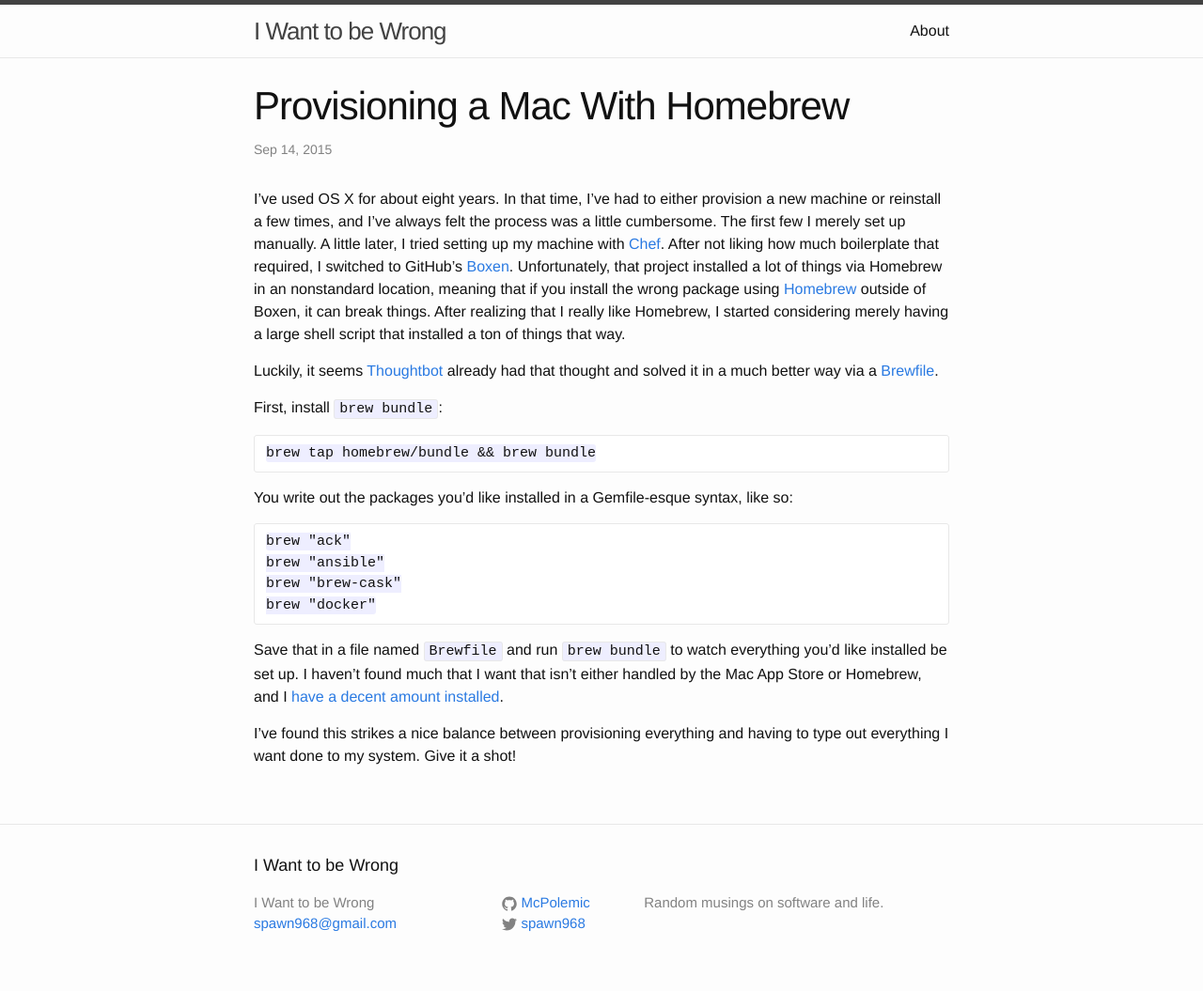
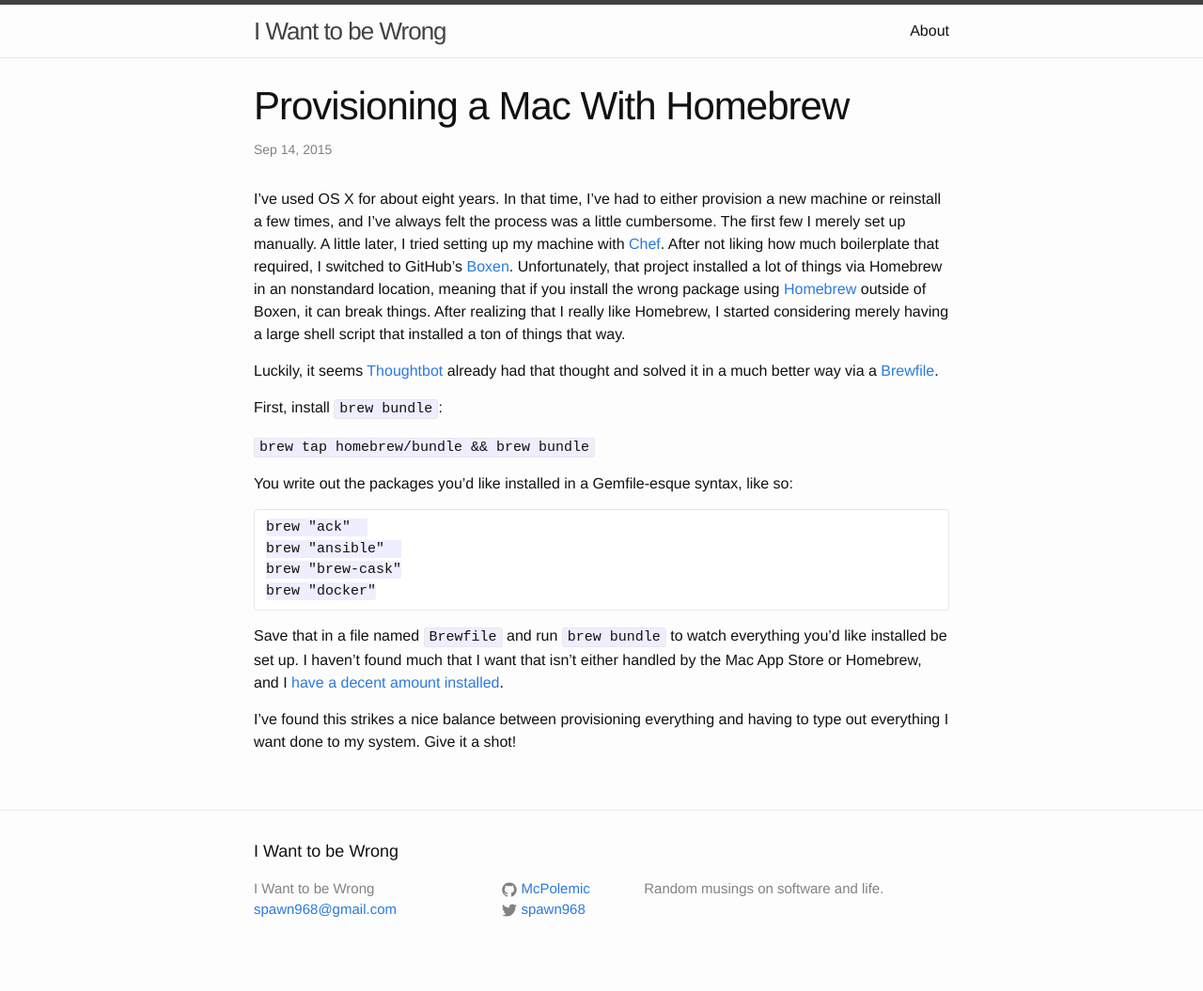
Before and after one commit to McPolemic/McPolemic.github.io, a Jekyll site: the page built from _posts/2015-09-14-provisioning-a-mac-with-homebrew.md, in a window 1280 px wide. Shown: the whole page at 94% size. Built offline with Jekyll 4.4.1, drawn with Linux system fonts in a browser that asks for light colours.

Commit message:
Fix up some formatting

````diff
--- a/_posts/2015-09-14-provisioning-a-mac-with-homebrew.md
+++ b/_posts/2015-09-14-provisioning-a-mac-with-homebrew.md
@@ -10,18 +10,14 @@
 
 First, install `brew bundle`:
 
-```
-brew tap homebrew/bundle && brew bundle
-```
+`brew tap homebrew/bundle && brew bundle`
 
 You write out the packages you'd like installed in a Gemfile-esque syntax, like so:
 
-```
-brew "ack"
-brew "ansible"
-brew "brew-cask"
-brew "docker"
-```
+    brew "ack"
+    brew "ansible"
+    brew "brew-cask"
+    brew "docker"
 
 Save that in a file named `Brewfile` and run `brew bundle` to watch everything you'd like installed be set up. I haven't found much that I want that isn't either handled by the Mac App Store or Homebrew, and I [have a decent amount installed](my_brewfile).
 
````
